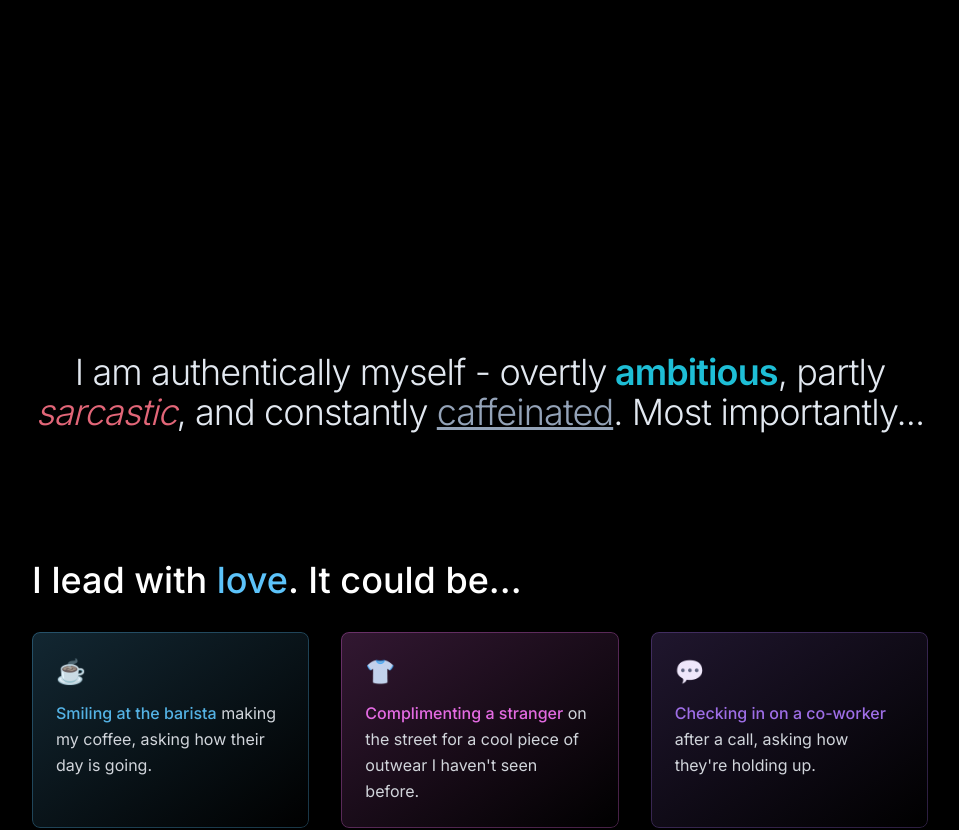
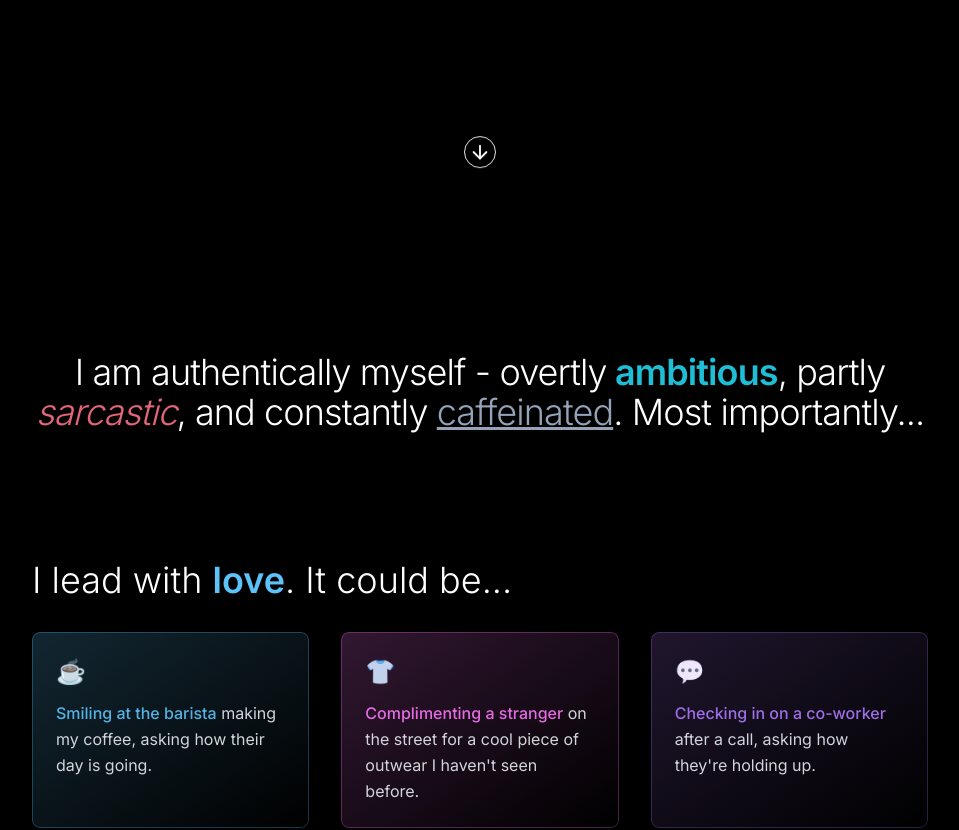
Before and after one commit to Martinlacsamana/personal-website-v2, a Next.js app: page /background in a window 1280 px wide. Shown: the part 580-1410 px from the top of the page, without its empty margins (160-1119 px from the left). Built offline with nearby package versions, Linux system fonts and the light colour scheme.

Commit message:
feat: included an arrow to let the user know to scroll down in the about me page

```diff
--- a/components/Background/LeadingWithLove.tsx
+++ b/components/Background/LeadingWithLove.tsx
@@ -12,8 +12,8 @@ const LeadingWithLove = () => {
           transition={{ duration: 0.8, delay: 0.2 }}
           className="flex flex-col space-y-8"
         >
-          <h2 className="text-3xl md:text-4xl font-medium text-white">
-            I lead with <span className="text-martin-cyan">love</span>. It could be...
+          <h2 className="text-3xl md:text-4xl font-light text-white">
+            I lead with <span className="text-martin-cyan font-semibold">love</span>. It could be...
           </h2>
 
           <div className="grid grid-cols-1 md:grid-cols-3 gap-8">
--- a/components/Background/PersonalityIntro.tsx
+++ b/components/Background/PersonalityIntro.tsx
@@ -6,7 +6,7 @@ import { Spotlight } from "@/components/ui/spotlight"
 const PersonalityIntro = () => {
   // TODO: ADD A SPOTLIGHT EFFECT HERE FROM ACERNITY UI
   return (
-    <div className="flex flex-col items-center justify-center w-full py-16 px-4 bg-black">
+    <div id="background-intro" className="flex flex-col items-center justify-center w-full py-16 px-4 bg-black scroll-mt-32">
       <div className="w-full max-w-4xl mx-auto">
         <motion.div
           initial={{ opacity: 0, y: 20 }}
@@ -14,7 +14,7 @@ const PersonalityIntro = () => {
           transition={{ duration: 0.8, delay: 0.2 }}
           className="flex flex-col items-center"
         >
-           <h2 className="text-center text-3xl md:text-3xl lg:text-4xl font-light tracking-tight text-slate-200">
+           <h2 className="text-center text-2xl md:text-2xl lg:text-4xl font-light tracking-tight text-white">
             I am authentically myself - overtly<span className="text-cyan-400 opacity-90 font-semibold"> ambitious</span>, partly <span className="text-rose-400/90 italic">sarcastic</span>,{" "}
             and constantly <span className="text-slate-400 underline">caffeinated</span>. <span className="spotlight-target">Most importantly...</span>
           </h2>
--- a/components/ui/lamp.tsx
+++ b/components/ui/lamp.tsx
@@ -2,6 +2,7 @@
 import React from "react";
 import { motion } from "framer-motion";
 import { cn } from "@/lib/utils";
+import { ArrowDown } from "lucide-react";
 
 export function LampDemo() {
   return (
@@ -32,7 +33,7 @@ export const LampContainer = ({
   return (
     <div
       className={cn(
-        "relative flex min-h-screen flex-col items-center justify-center overflow-hidden bg-black w-full rounded-md z-0",
+        "relative flex h-[100vh] flex-col items-center justify-center overflow-hidden bg-black w-full rounded-md z-0",
         className
       )}
     >
@@ -99,6 +100,25 @@ export const LampContainer = ({
       <div className="relative z-50 flex -translate-y-80 flex-col items-center px-5">
         {children}
       </div>
+
+      <motion.div
+        initial={{ opacity: 0.5, y: 100 }}
+        whileInView={{ opacity: 1, y: 0 }}
+        transition={{
+          delay: 0.3,
+          duration: 0.8,
+          ease: "easeInOut",
+        }}
+        className="absolute bottom-20 mb-8 animate-bounce z-50"
+        onClick={ () => {
+          const intro = document.getElementById('background-intro');
+          intro?.scrollIntoView({ behavior: 'smooth'});
+        }
+
+        }
+      >
+        <ArrowDown className="h-8 w-8 text-white border rounded-full p-1 cursor-pointer hover:text-martin-cyan hover:border-martin-cyan" />
+      </motion.div>
     </div>
   );
 };
```
